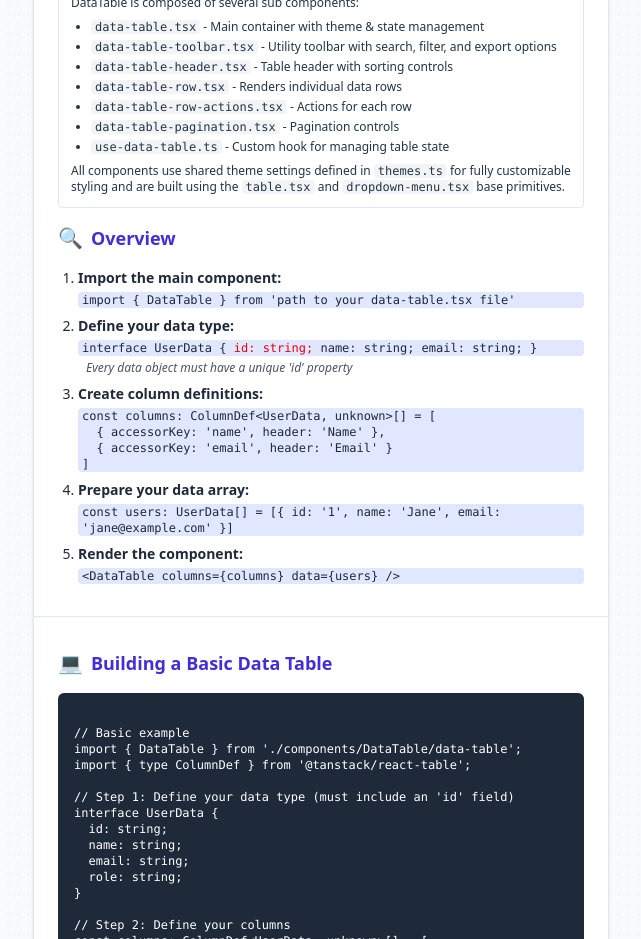
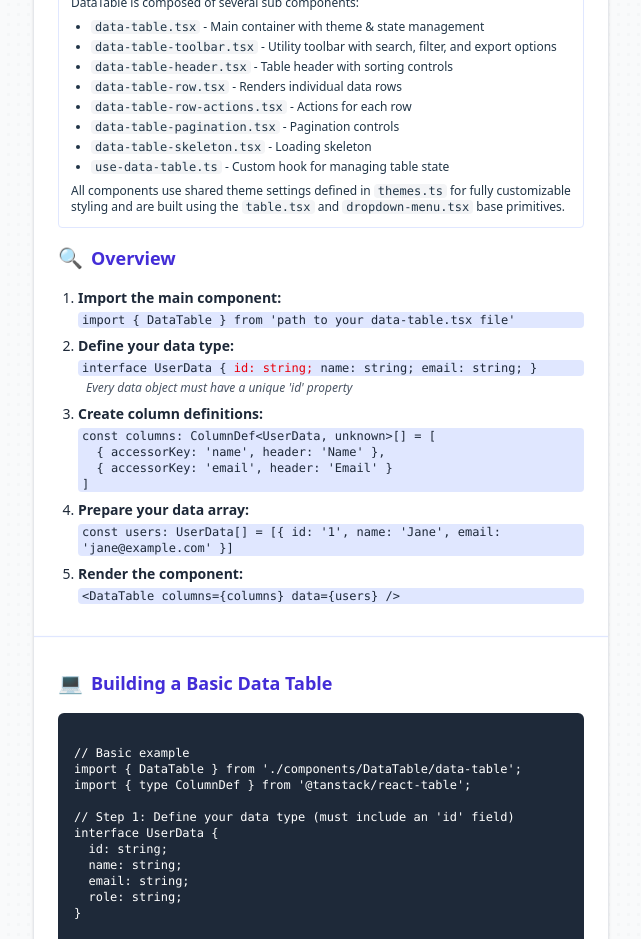
Before and after one commit to stevesarmiento/solana-ui-component, a React (Vite) app: page / in a window 1280 px wide. Shown: the part 1660-2599 px from the top of the page, without its empty margins (319-960 px from the left). Built offline with nearby package versions, Linux system fonts and the light colour scheme.

Commit message:
chore: updating structure section

```diff
--- a/src/App.tsx
+++ b/src/App.tsx
@@ -288,6 +288,7 @@ function App() {
                   <li><code className="bg-gray-100 px-1 rounded">data-table-row.tsx</code> - Renders individual data rows</li>
                   <li><code className="bg-gray-100 px-1 rounded">data-table-row-actions.tsx</code> - Actions for each row</li>
                   <li><code className="bg-gray-100 px-1 rounded">data-table-pagination.tsx</code> - Pagination controls</li>
+                  <li><code className="bg-gray-100 px-1 rounded">data-table-skeleton.tsx</code> - Loading skeleton</li>
                   <li><code className="bg-gray-100 px-1 rounded">use-data-table.ts</code> - Custom hook for managing table state</li>
                 </ul>
                 <p className="mt-2">All components use shared theme settings defined in <code className="bg-gray-100 px-1 rounded">themes.ts</code> for fully customizable styling and are built using the <code className="bg-gray-100 px-1 rounded">table.tsx</code> and <code className="bg-gray-100 px-1 rounded">dropdown-menu.tsx</code> base primitives.</p>
```
